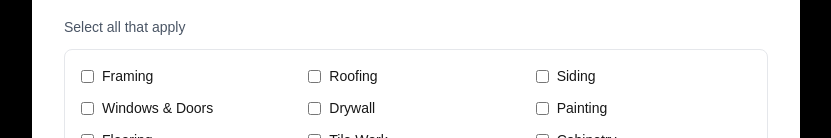
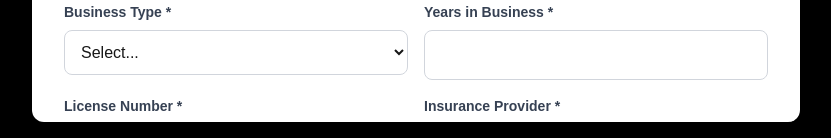
Before and after one commit to cscottburch1/burch-contracting-fresh, a Next.js app: page /subcontractors/join in a window 1280 px wide. Both pictures are taken after a click on the button "Apply Now". Shown: the part 662-800 px from the top of the page, without its empty margins (224-1055 px from the left). Built offline with nearby package versions, Linux system fonts and the light colour scheme; no server answers.

Commit message:
Fix subcontractor application form modal layout and scrolling

```diff
--- a/src/app/subcontractors/join/page.tsx
+++ b/src/app/subcontractors/join/page.tsx
@@ -299,9 +299,10 @@ export default function SubcontractorJoinPage() {
 
         {/* Application Form Modal */}
         {showForm && (
-          <div className="fixed inset-0 bg-black bg-opacity-50 flex items-center justify-center z-50 p-4 overflow-y-auto">
-            <div className="bg-white rounded-xl shadow-2xl max-w-3xl w-full my-8">
-              <div className="p-8">
+          <div className="fixed inset-0 bg-black bg-opacity-50 z-50 overflow-y-auto">
+            <div className="min-h-screen flex items-center justify-center p-4">
+              <div className="bg-white rounded-xl shadow-2xl max-w-3xl w-full my-8">
+                <div className="p-8 max-h-[calc(100vh-4rem)] overflow-y-auto">
                 <div className="flex justify-between items-center mb-6">
                   <h2 className="text-3xl font-bold text-gray-900">Subcontractor Application</h2>
                   <button
@@ -476,9 +477,9 @@ export default function SubcontractorJoinPage() {
                   <div>
                     <h3 className="text-xl font-bold mb-4 text-gray-900">Your Specialties *</h3>
                     <p className="text-sm text-gray-600 mb-3">Select all that apply</p>
-                    <div className="grid grid-cols-2 md:grid-cols-3 gap-3 max-h-64 overflow-y-auto border border-gray-200 rounded-lg p-4">
+                    <div className="grid grid-cols-2 md:grid-cols-3 gap-3 max-h-48 overflow-y-auto border border-gray-200 rounded-lg p-4 bg-gray-50">
                       {SUBCONTRACTOR_SPECIALTIES.map((specialty) => (
-                        <label key={specialty} className="flex items-center space-x-2 cursor-pointer">
+                        <label key={specialty} className="flex items-center space-x-2 cursor-pointer hover:bg-white hover:shadow-sm rounded p-1 transition">
                           <input
                             type="checkbox"
                             name="specialties"
@@ -492,7 +493,7 @@ export default function SubcontractorJoinPage() {
                   </div>
 
                   {/* Submit Button */}
-                  <div className="flex gap-4">
+                  <div className="flex gap-4 pt-4 border-t border-gray-200">
                     <button
                       type="button"
                       onClick={() => setShowForm(false)}
@@ -513,6 +514,7 @@ export default function SubcontractorJoinPage() {
               </div>
             </div>
           </div>
+          </div>
         )}
       </main>
     );
```
